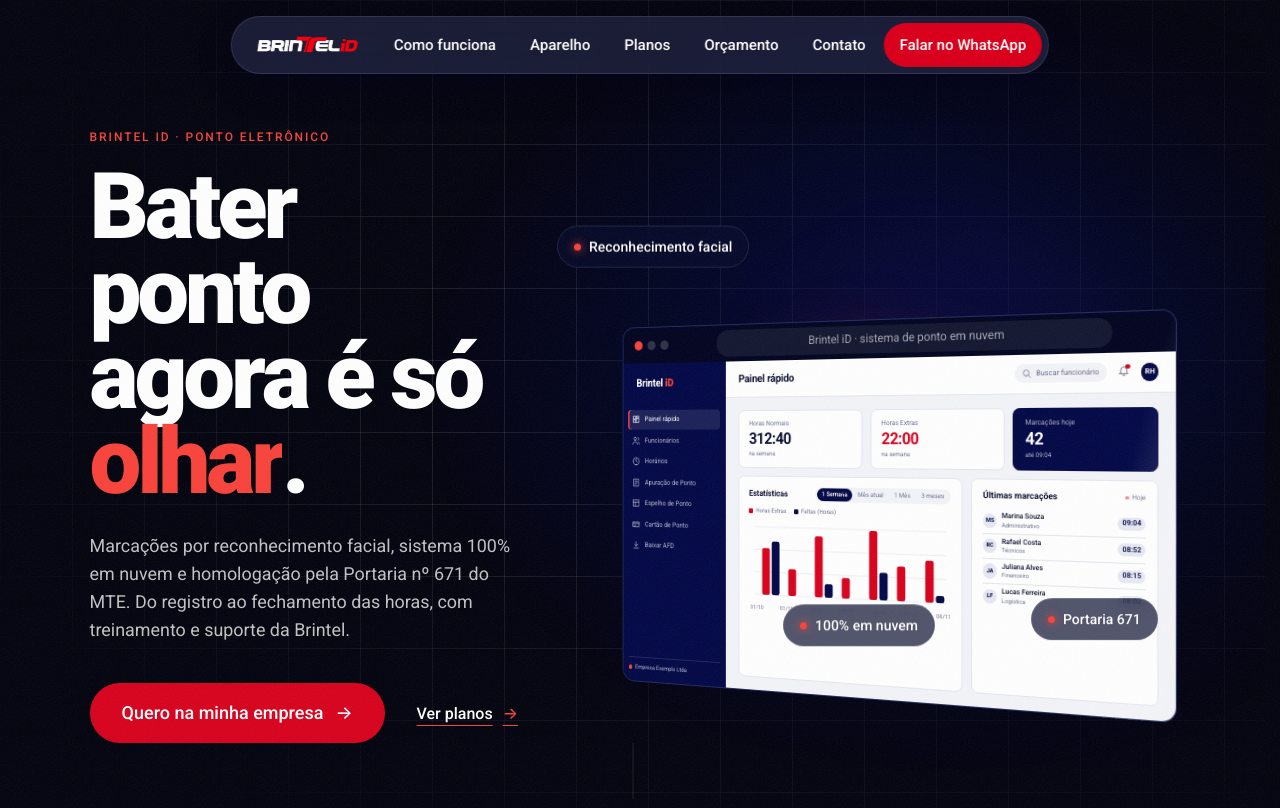
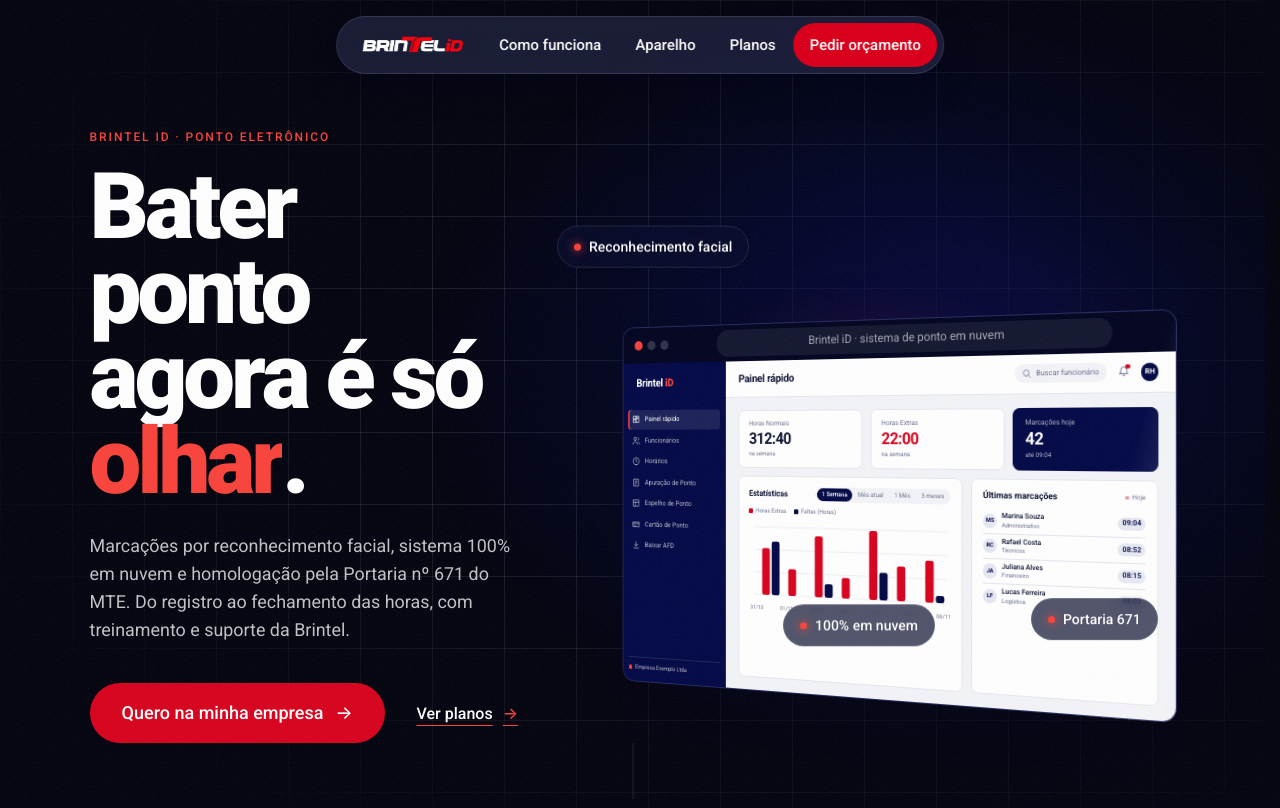
Before and after one commit to jbexe07/brintelid, a plain HTML site: page index.html in a window 1280 px wide. Shown: the top 808 px of the page. Drawn offline with Linux system fonts and the light colour scheme; animation ran at ten frames a second.

Commit message:
Brintel iD: menu com um só botão (Pedir orçamento)
Orçamento, Contato e Falar no WhatsApp levavam ao mesmo lugar. O WhatsApp
segue no hero, na chamada final, no rodapé e no atalho do celular.

Co-Authored-By: Claude Opus 5.5 <noreply@anthropic.com>

```diff
--- a/index.html
+++ b/index.html
@@ -24,7 +24,7 @@
 
     <div class="lp-progress" aria-hidden="true"><i></i></div>
 
-    <!-- Menu da landing page Brintel iD: só âncoras da própria página + WhatsApp -->
+    <!-- Menu da landing page Brintel iD: âncoras da própria página e um só botão (orçamento); o WhatsApp fica no hero, na chamada final, no rodapé e no atalho do celular -->
 <header class="island island--id" id="island">
   <a class="island__brand" href="#conteudo" aria-label="Brintel iD, início da página">
     <img class="island__logo-id" src="/brintelid/img/brintel-id-logo.png" alt="" width="809" height="312" />
@@ -38,17 +38,7 @@
       <li><a href="#como-funciona">Como funciona</a></li>
       <li><a href="#aparelho">Aparelho</a></li>
       <li><a href="#planos">Planos</a></li>
-      <li><a href="#orcamento">Orçamento</a></li>
-      <li><a href="#contato">Contato</a></li>
-      <li>
-        <a
-          class="island__cta"
-          href="https://wa.me/553732369900?text=Quero%20conhecer%20o%20Brintel%20iD"
-          target="_blank"
-          rel="noopener"
-          >Falar no WhatsApp<span class="sr-only"> (abre em nova aba)</span></a
-        >
-      </li>
+      <li><a class="island__cta" href="#orcamento">Pedir orçamento</a></li>
     </ul>
   </nav>
 </header>
```
